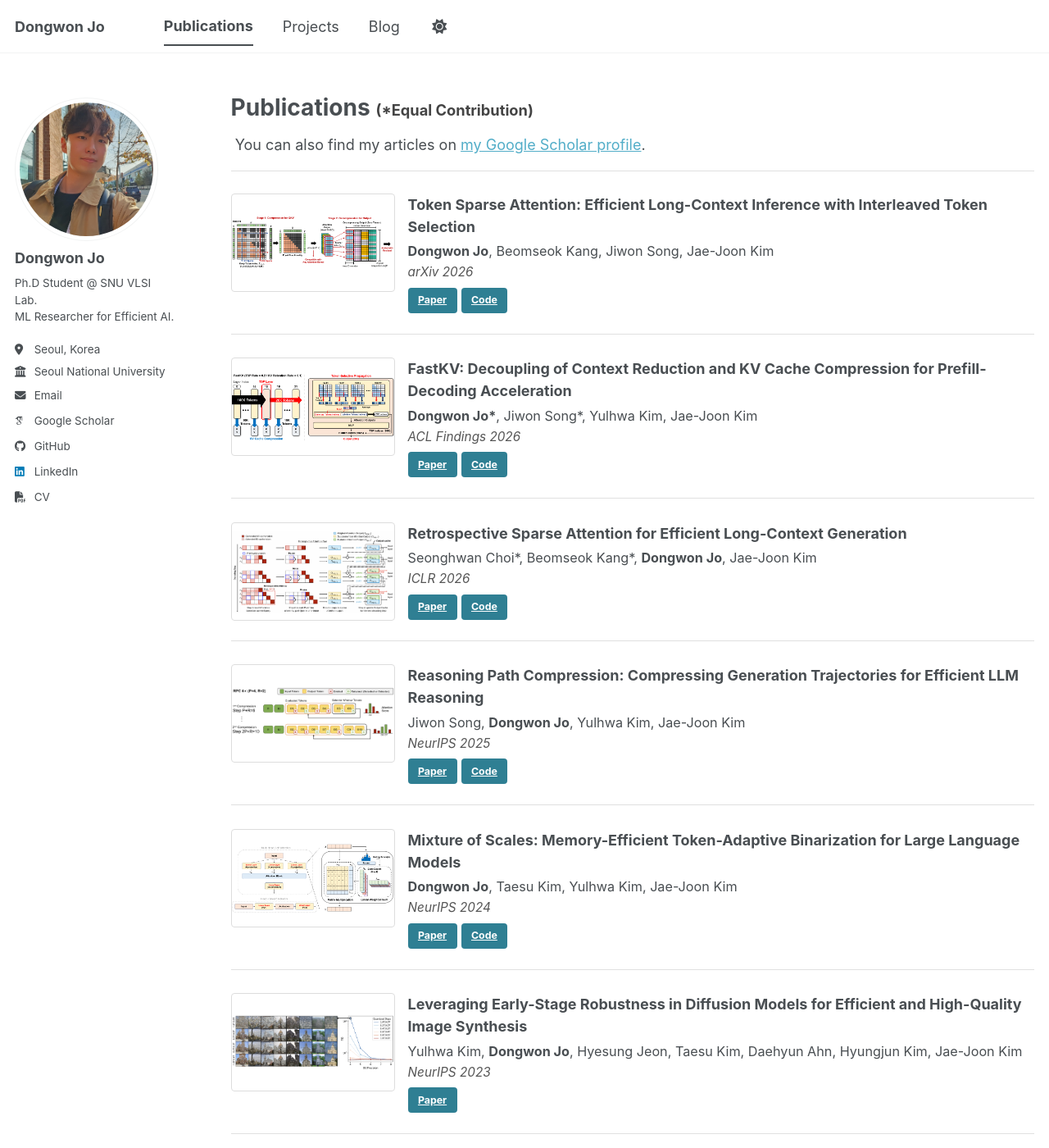
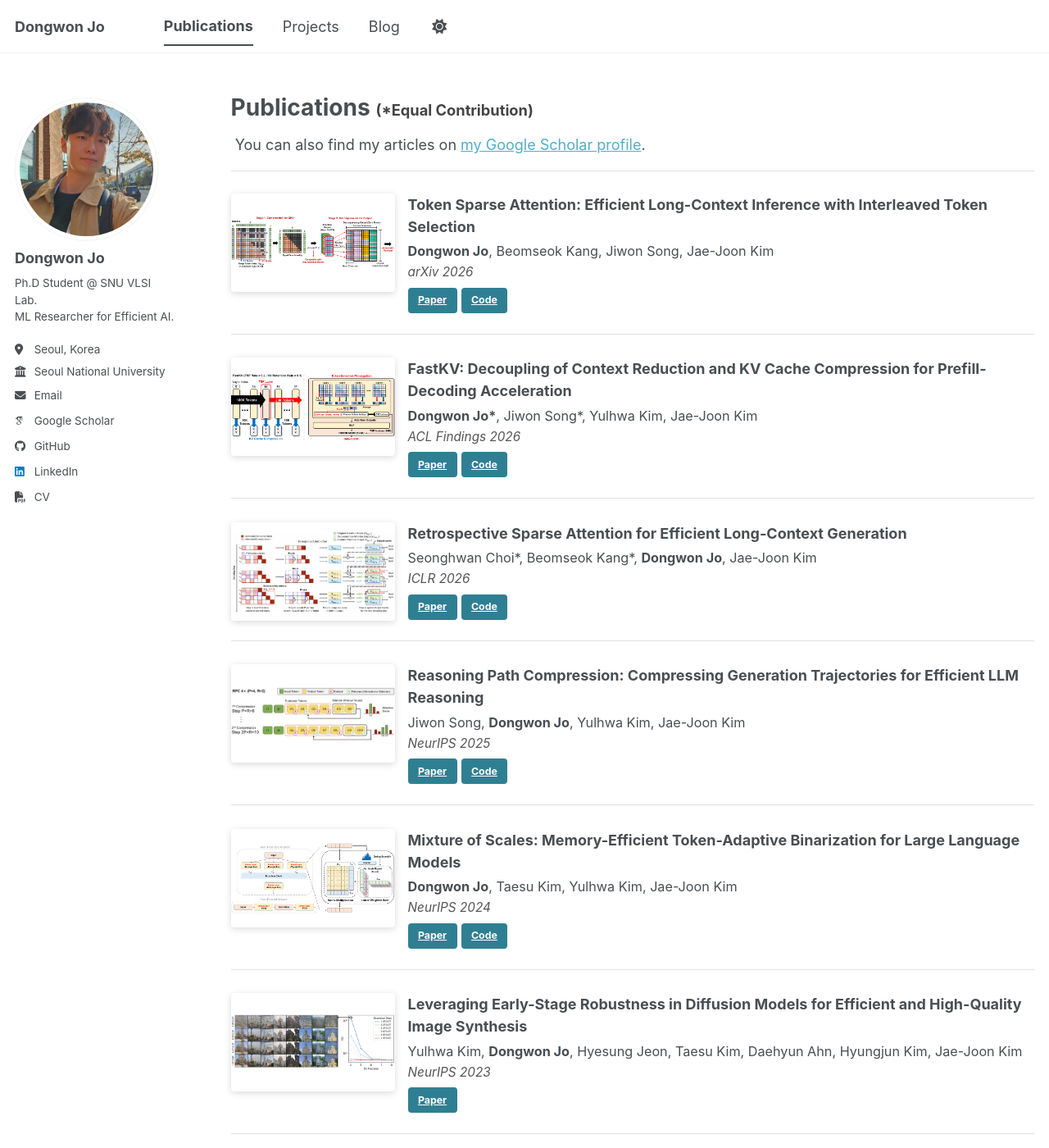
Before and after one commit to dongwonjo/dongwonjo.github.io, a Jekyll site: the page built from _pages/publications.html, in a window 1280 px wide and 1400 px high. Shown: the whole window at 82% size. Built offline with Jekyll 4.4.1, drawn with Linux system fonts in a browser that asks for light colours; some web fonts are replaced; a script bundle is joined from its source files by our own code; library files that are not in the unit come from our copies.

Commit message:
Update publications.html

```diff
--- a/_pages/publications.html
+++ b/_pages/publications.html
@@ -176,8 +176,9 @@ author_profile: true
   height: 120px;
   object-fit: contain;
   background-color: white;
-  border: 1px solid #ddd;
+  border: none;
   border-radius: 4px;
+  box-shadow: 0 2px 8px rgba(0, 0, 0, 0.15);
 }
 .pub-info {
   flex: 1;
```
